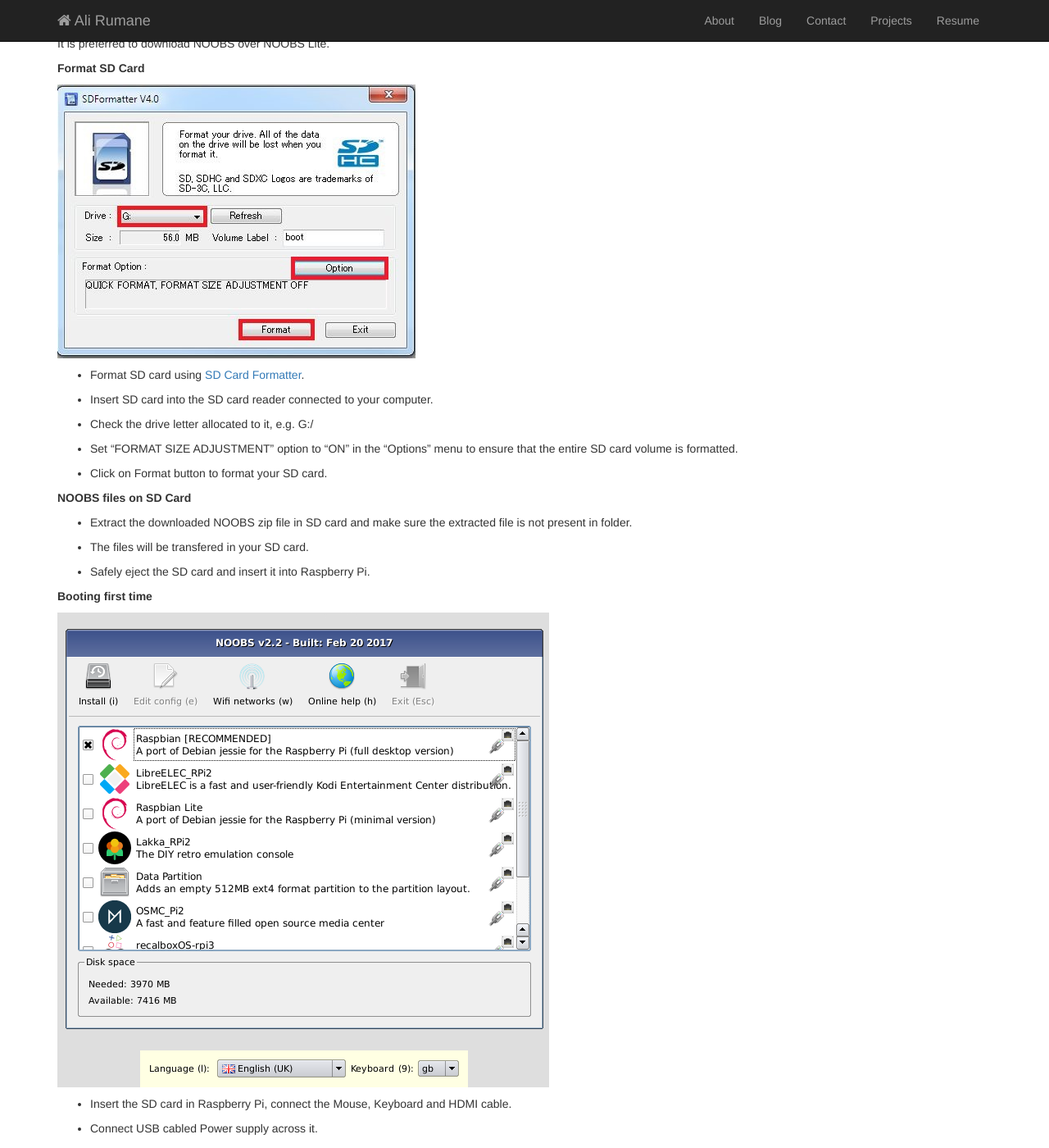
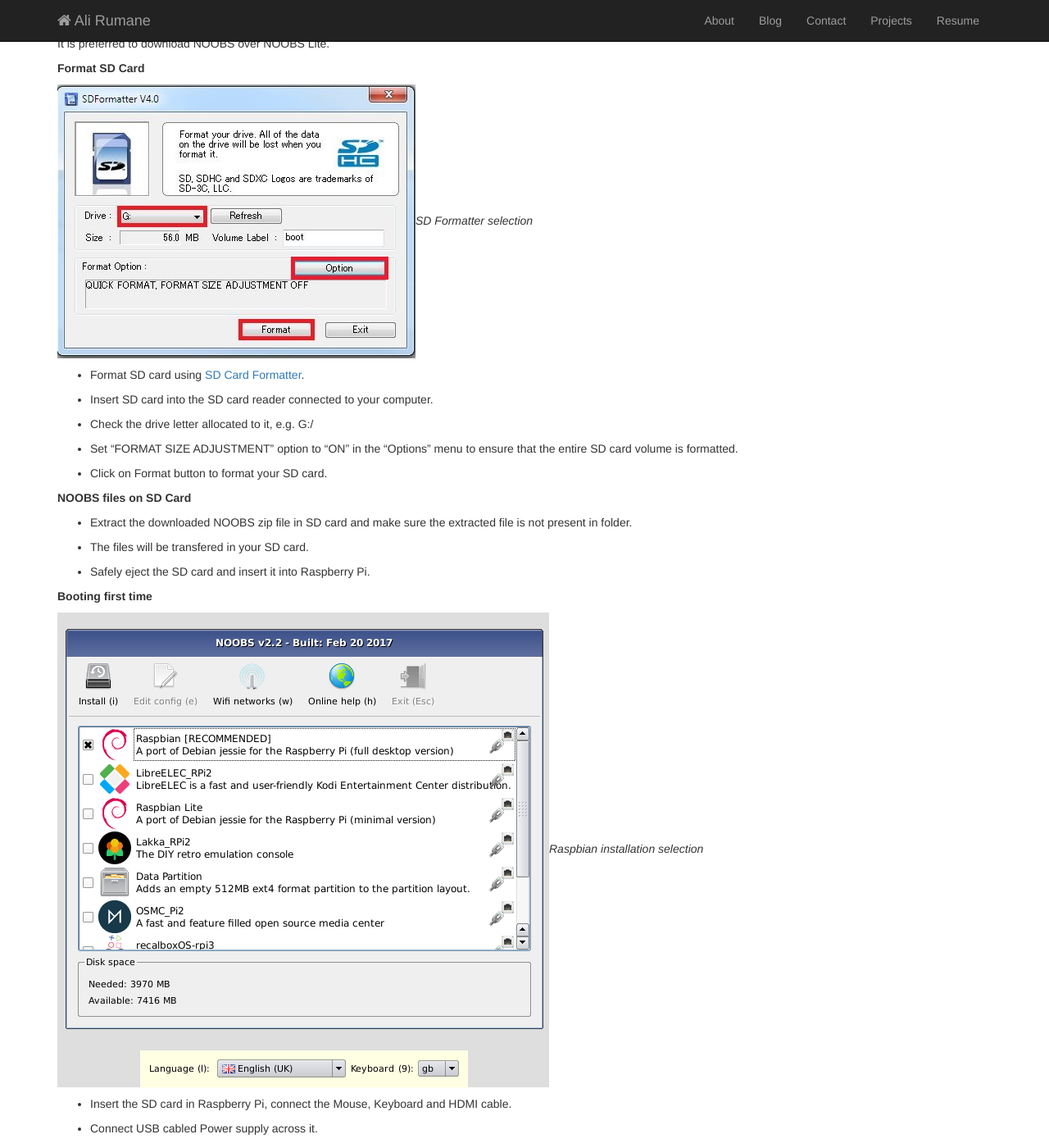
Before and after one commit to alirumane/ali-backup, a Jekyll site: the page built from _posts/2016-04-10-installing-noobs-os-on-raspberry-pi.md, in a window 1280 px wide and 1400 px high, scrolled down 916 px. Shown: the whole window at 82% size. Built offline with Jekyll 4.4.1, drawn with Linux system fonts in a browser that asks for light colours; comment, search, counter and statistics services are not loaded.

Commit message:
Update 2016-04-10-installing-noobs-os-on-raspberry-pi.md

```diff
--- a/_posts/2016-04-10-installing-noobs-os-on-raspberry-pi.md
+++ b/_posts/2016-04-10-installing-noobs-os-on-raspberry-pi.md
@@ -54,7 +54,7 @@
 **Format SD Card**
 
 
-![SD Formatter selection]({{site.url}}/images/SD_Formatter_4_instr.png "SD Formatter selection")
+![SD Formatter selection]({{site.url}}/images/SD_Formatter_4_instr.png "SD Formatter selection")*SD Formatter selection*
 
 * Format SD card using [SD Card Formatter](https://www.sdcard.org/downloads/formatter_4/).
 
@@ -79,7 +79,7 @@
 
 **Booting first time**
 
- ![Raspbian installation selection]({{site.url}}/images/noobs_raspbian_recom.png "Raspbian installation selection")
+ ![Raspbian installation selection]({{site.url}}/images/noobs_raspbian_recom.png "Raspbian installation selection")*Raspbian installation selection*
 
 
 * Insert the SD card in Raspberry Pi, connect the Mouse, Keyboard and HDMI cable.
```
